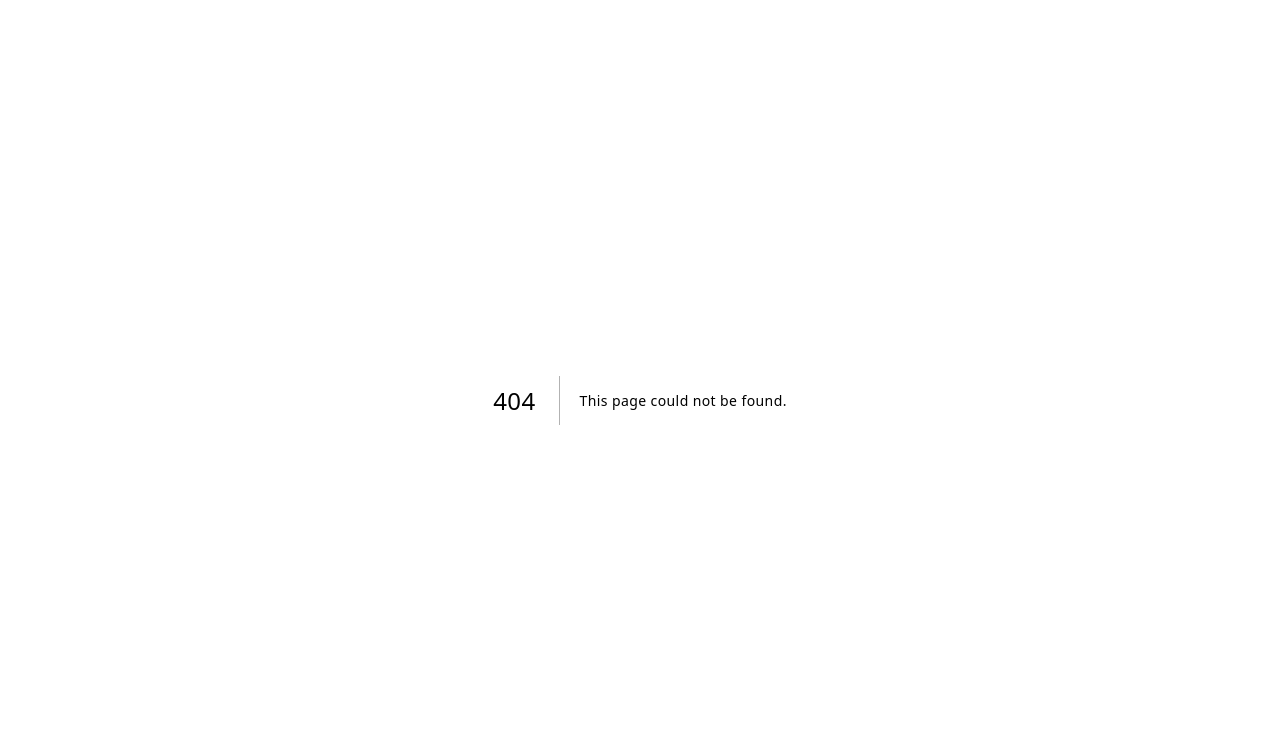
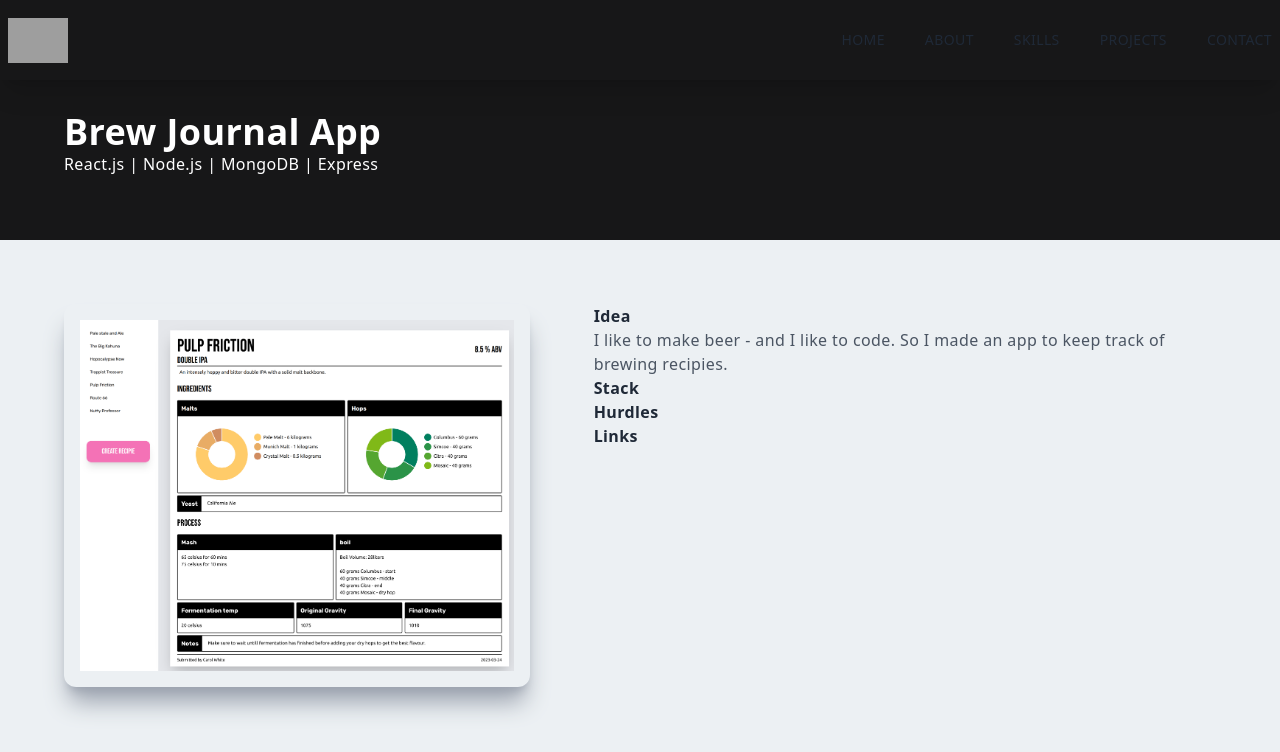
Before and after one commit to FisherTom/next-portfolio, a Next.js app: page /brewlog in a window 1280 px wide. Before the commit this address had no page. Shown: the top 752 px of the page. Built offline with nearby package versions, Linux system fonts and the light colour scheme; grey boxes are pictures that could not be loaded.

Commit message:
project page skeleton

```diff
--- a/components/Navbar.jsx
+++ b/components/Navbar.jsx
@@ -82,19 +82,54 @@ function Navbar() {
           <div className="py-4 flex flex-col">
             <ul className="uppercase">
               <Link scroll={false} href="/#home">
-                <li className="py-4 text-sm">Home</li>
+                <li
+                  onClick={() => {
+                    setNav(false);
+                  }}
+                  className="py-4 text-sm"
+                >
+                  Home
+                </li>
               </Link>
               <Link scroll={false} href="/#about">
-                <li className="py-4 text-sm">About</li>
+                <li
+                  onClick={() => {
+                    setNav(false);
+                  }}
+                  className="py-4 text-sm"
+                >
+                  About
+                </li>
               </Link>
               <Link scroll={false} href="/#skills">
-                <li className="py-4 text-sm">Skills</li>
+                <li
+                  onClick={() => {
+                    setNav(false);
+                  }}
+                  className="py-4 text-sm"
+                >
+                  Skills
+                </li>
               </Link>
               <Link scroll={false} href="/#projects">
-                <li className="py-4 text-sm">Projects</li>
+                <li
+                  onClick={() => {
+                    setNav(false);
+                  }}
+                  className="py-4 text-sm"
+                >
+                  Projects
+                </li>
               </Link>
               <Link scroll={false} href="/#contact">
-                <li className="py-4 text-sm">Contact</li>
+                <li
+                  onClick={() => {
+                    setNav(false);
+                  }}
+                  className="py-4 text-sm"
+                >
+                  Contact
+                </li>
               </Link>
             </ul>
             <div className="pt-40">
--- a/components/Skills.jsx
+++ b/components/Skills.jsx
@@ -23,7 +23,7 @@ function Skills() {
           <h2 className="py-4">What I can do</h2>
         </div>
         <div className="flex flex-col md:flex-row gap-8 items-center justify-between ">
-          <p className="">
+          <p className="text-gray-600">
             iuyft ity ytrdytr iyut it iy ytr fditai dut a df sd fs gisjgij is
             ;is df sodf;s df;o sdfo sdf s ofs;o fs dfs fd;o sdf itdfiasuydgfis
             uy flis lis odiyf sody fsuy duoys
--- a/pages/_app.js
+++ b/pages/_app.js
@@ -1,5 +1,11 @@
-import '@/styles/globals.css'
+import Navbar from "@/components/Navbar";
+import "@/styles/globals.css";
 
 export default function App({ Component, pageProps }) {
-  return <Component {...pageProps} />
+  return (
+    <>
+      <Navbar />
+      <Component {...pageProps} />
+    </>
+  );
 }
--- /dev/null
+++ b/pages/brewlog.jsx
@@ -0,0 +1,34 @@
+import Image from "next/image";
+import React from "react";
+import beerImg from "../public/assests/brew-log.png";
+
+function brewlog() {
+  return (
+    <div className="w-full">
+      <div className="w-full h-[30vh]  bg-black/90 flex p-16 items-end">
+        <div>
+          <h2 className="text-white">Brew Journal App</h2>
+          <p className="text-white">React.js | Node.js | MongoDB | Express</p>
+        </div>
+      </div>
+      <div className="p-16 flex flex-col md:flex-row justify-center gap-16 ">
+        <div className="shadow-xl shadow-gray-400 rounded-xl p-4 w-fit shrink">
+          <Image className="max-h-[400px] w-auto" src={beerImg} alt="/" />
+        </div>
+        <div>
+          <h3>Idea</h3>
+          <p className="text-gray-600   ">
+            I like to make beer - and I like to code. So I made an app to keep
+            track of brewing recipies.
+          </p>
+          <h3>Stack</h3>
+          <h3>Hurdles</h3>
+          <p></p>
+          <h3>Links</h3>
+        </div>
+      </div>
+    </div>
+  );
+}
+
+export default brewlog;
--- a/pages/index.js
+++ b/pages/index.js
@@ -1,7 +1,7 @@
 import About from "@/components/About";
 import Contact from "@/components/Contact";
 import Hero from "@/components/Hero";
-import Navbar from "@/components/Navbar";
+
 import Projects from "@/components/Projects";
 import Skills from "@/components/Skills";
 import Head from "next/head";
@@ -15,7 +15,7 @@ export default function Home() {
         <meta name="viewport" content="width=device-width, initial-scale=1" />
         <link rel="icon" href="/favicon.ico" />
       </Head>
-      <Navbar />
+
       <Hero />
       <About />
       <Skills />
```
